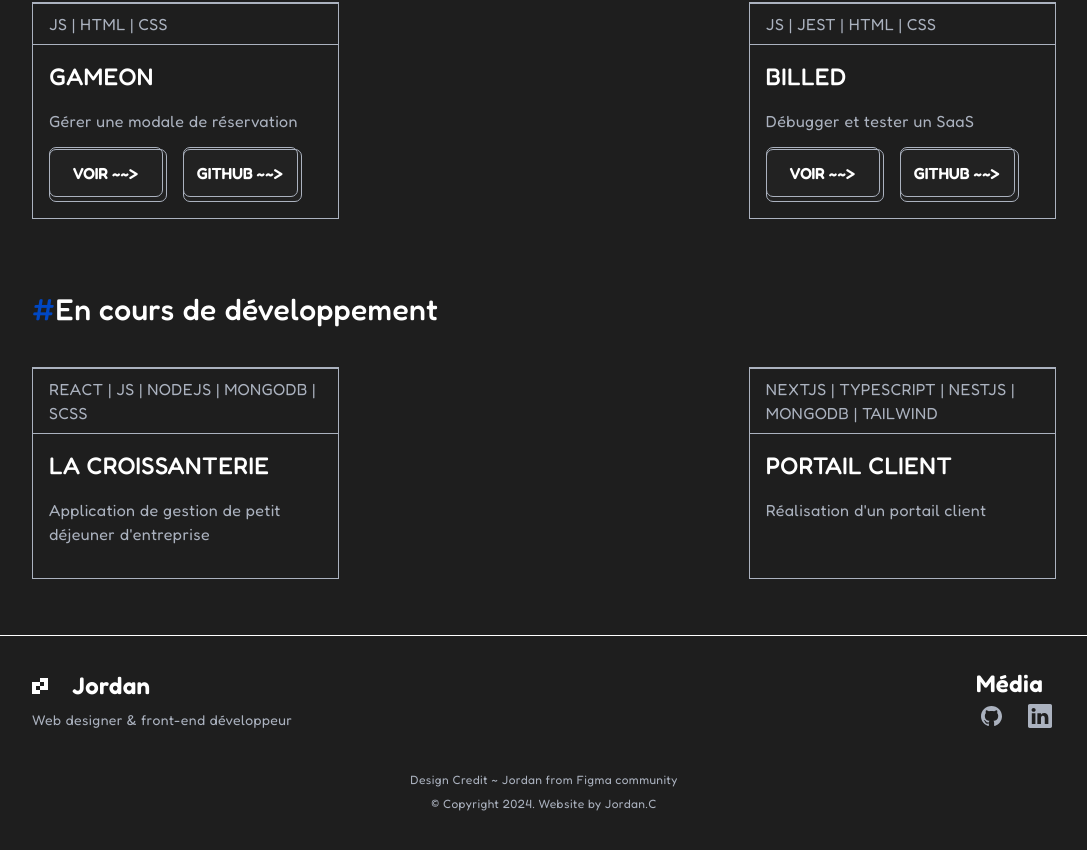
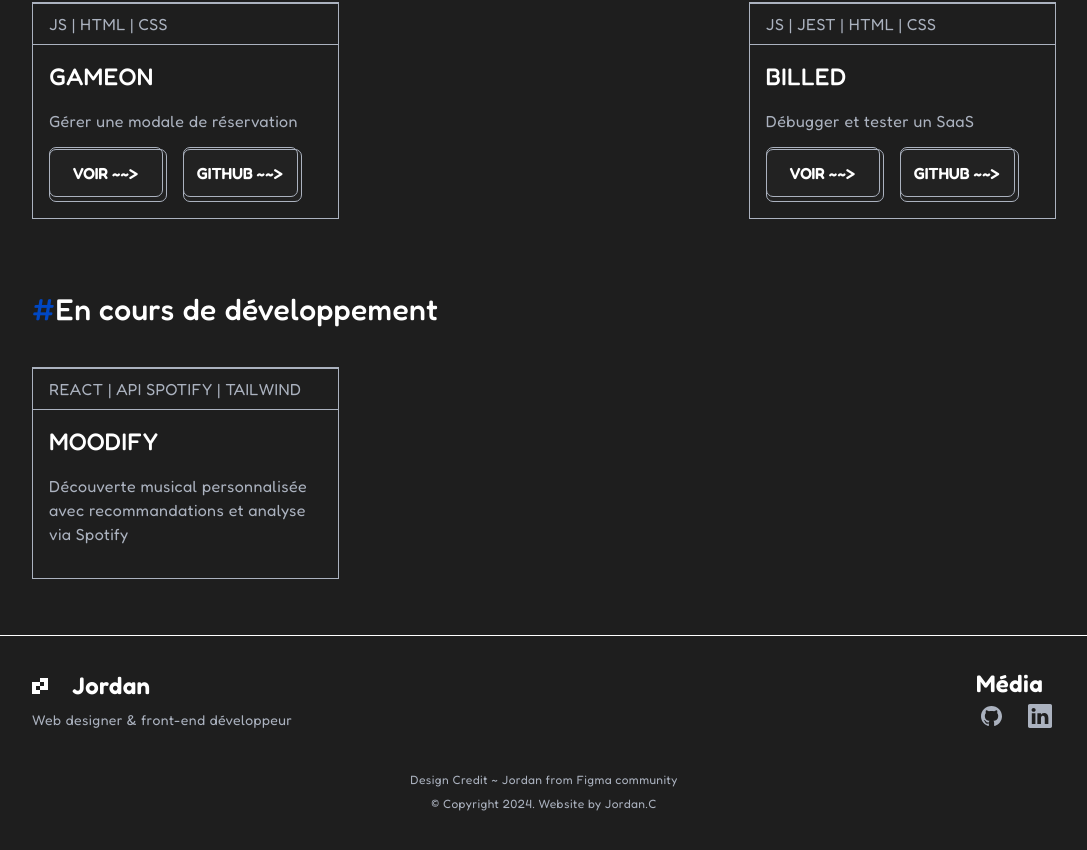
Before and after one commit to jordanconot/portfolio, a Next.js app: page /projets in a window 1280 px wide. Shown: the part 1585-2435 px from the top of the page, without its empty margins (96-1183 px from the left). Built offline with nearby package versions, Linux system fonts and the light colour scheme.

Commit message:
feat: modify project in dev

```diff
--- a/src/components/Projects.tsx
+++ b/src/components/Projects.tsx
@@ -262,23 +262,6 @@ const Projects: React.FC<ProjectsProps> = ({ isProjectsPage }) => {
                                 </div>
                             </div>
                         </div>
-
-                        {/* <div ref={ref9} className={`w-full border-color-2 border flex flex-col lg:w-[47%] xl:w-[30%] animate__animated ${inView9 ? 'animate__fadeInLeft' : 'opacity-0'}`} style={{ animationDelay: calculateDelay(9) }}>
-                            <div className='w-full h-40 hidden'>
-                                <Image className='lg:w-full lg:h-80' src='/assets/img/sport-see.jpg' alt='Projet sport see' width={333} height={160} />
-                            </div>
-                            <div className='border-color-2 border flex p-2 border-x-0'>
-                                <p className='text-color-2 uppercase pl-2'>{t('Page-projects.card-3.language')}</p>
-                            </div>
-                            <div className='flex flex-col gap-4 p-4'>
-                                <p className='uppercase text-color-3 text-2xl font-medium'>{t('Page-projects.card-3.title')}</p>
-                                <p className='text-color-2'>{t('Page-projects.card-3.description')}</p>
-                                <div className='flex flex-row gap-4'>
-                                    <Btn textKey='Main.btn-live' link='' showArrow />
-                                    <Btn textKey='Main.btn-github' link='' showArrow />
-                                </div>
-                            </div>
-                        </div> */}
                     </div>
 
                     <p className='text-color-3 text-3xl font-medium mt-8'><span className='text-color-1 text-3xl'>#</span>{t('Page-projects.in-development')}</p>
@@ -294,25 +277,6 @@ const Projects: React.FC<ProjectsProps> = ({ isProjectsPage }) => {
                                 <p className='uppercase text-color-3 text-2xl font-medium'>{t('Page-projects.card-in-dev-1.title')}</p>
                                 <p className='text-color-2'>{t('Page-projects.card-in-dev-1.description')}</p>
                                 <div className='flex flex-row gap-4'>
-                                    {/* <Btn textKey='Main.btn-live' link='' showArrow />
-                                    <Btn textKey='Main.btn-github' link='' showArrow /> */}
-                                </div>
-                            </div>
-                        </div>
-
-                        <div ref={ref11} className={`w-full border-color-2 border flex flex-col lg:w-[47%] xl:w-[30%] animate__animated ${inView11 ? 'animate__fadeIn' : 'opacity-0'}`} style={{ animationDelay: calculateDelay(11) }}>
-                            <div className='w-full h-40 hidden'>
-                                <Image className='lg:w-full lg:h-80' src='/assets/img/sport-see.jpg' alt='Projet sport see' width={333} height={160} />
-                            </div>
-                            <div className='border-color-2 border flex p-2 border-x-0'>
-                                <p className='text-color-2 uppercase pl-2'>{t('Page-projects.card-in-dev-2.language')}</p>
-                            </div>
-                            <div className='flex flex-col gap-4 p-4'>
-                                <p className='uppercase text-color-3 text-2xl font-medium'>{t('Page-projects.card-in-dev-2.title')}</p>
-                                <p className='text-color-2'>{t('Page-projects.card-in-dev-2.description')}</p>
-                                <div className='flex flex-row gap-4'>
-                                    {/* <Btn textKey='Main.btn-live' link='' showArrow />
-                                    <Btn textKey='Main.btn-github' link='' showArrow /> */}
                                 </div>
                             </div>
                         </div>
--- a/src/translations/en.json
+++ b/src/translations/en.json
@@ -124,9 +124,9 @@
             "description": "Improved SEO and GT metrix score"
         },
         "card-in-dev-1": {
-            "language": "React | js | nodejs | mongodb | scss",
-            "title": "The Croissanterie",
-            "description": "Corporate Breakfast Management Application"
+            "language": "React | Api Spotify | Tailwind",
+            "title": "Moodify",
+            "description": "Personalised music discovery with recommendations and taste analysis via Spotify"
         },
         "card-in-dev-2": {
             "language": "Nextjs | TypeScript | nestjs | mongodb | tailwind",
--- a/src/translations/fr.json
+++ b/src/translations/fr.json
@@ -124,9 +124,9 @@
             "description": "Amélioration du SEO et du score GT metrix"
         },
         "card-in-dev-1": {
-            "language": "React | js | nodejs | mongodb | scss",
-            "title": "La croissanterie",
-            "description": "Application de gestion de petit déjeuner d'entreprise"
+            "language": "React | Api Spotify | Tailwind",
+            "title": "Moodify",
+            "description": "Découverte musical personnalisée avec recommandations et analyse via Spotify"
         },
         "card-in-dev-2": {
             "language": "Nextjs | TypeScript | nestjs | mongodb | tailwind",
```
